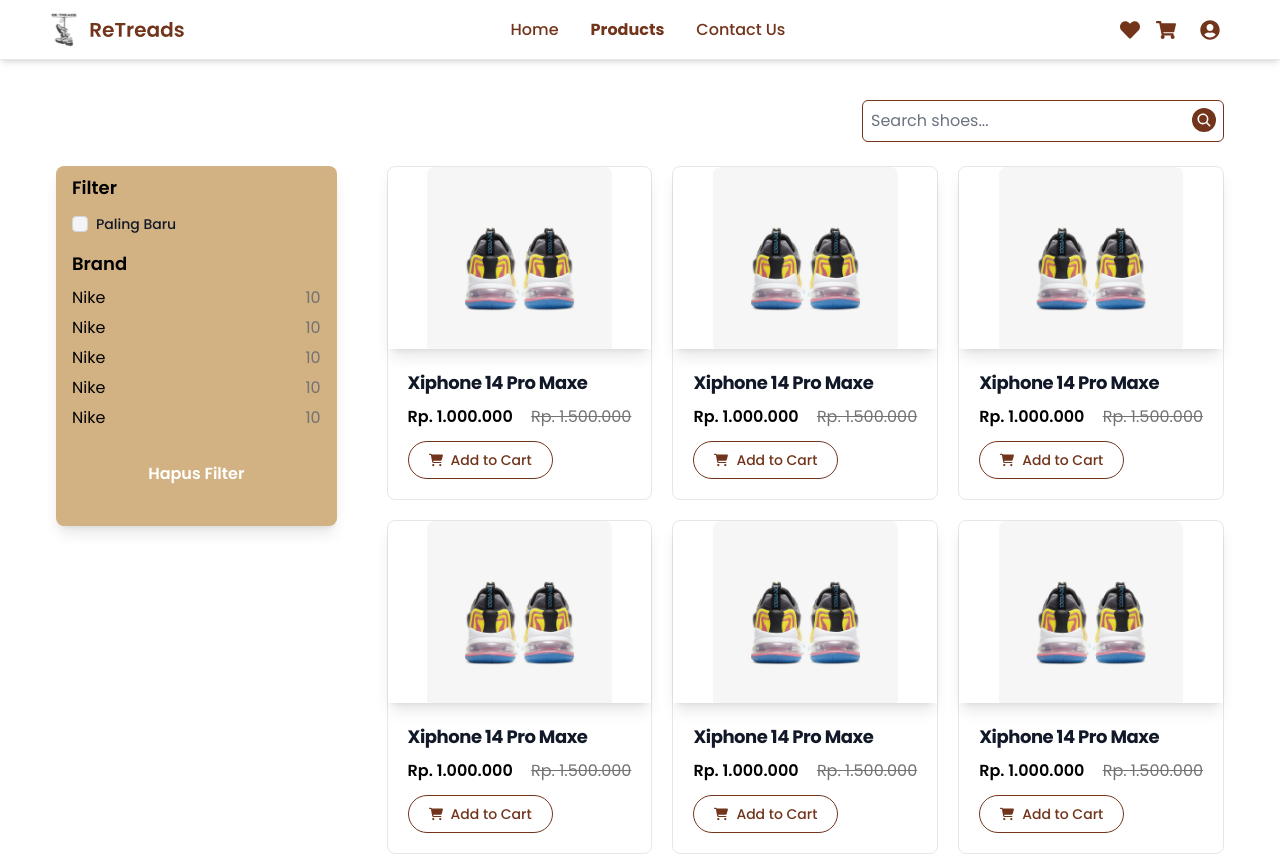
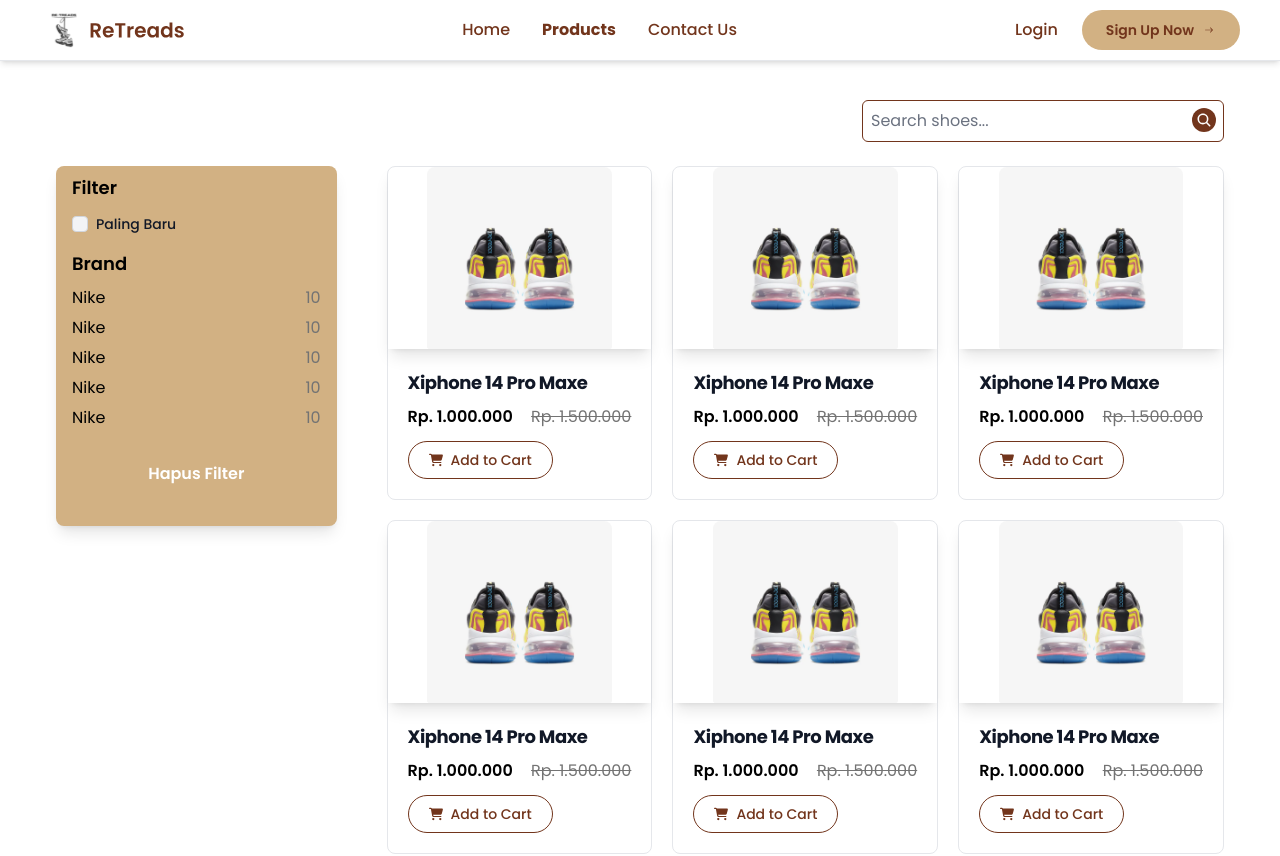
Before and after one commit to Kelompok-5-Final-Project-MSIB/kelompok5-finalproject-frontend, a Next.js app: page /products in a window 1280 px wide. Shown: the top 856 px of the page. Built offline with nearby package versions, Linux system fonts and the light colour scheme; no server answers.

Commit message:
added logic navbar after login

```diff
--- a/src/app/products/page.jsx
+++ b/src/app/products/page.jsx
@@ -10,7 +10,7 @@ import Filter from './components/Filter';
 const page = () => {
   const [isOpenModal, setIsOpenModal] = useState(false);
   const { data: session } = useSession();
-  console.log(session);
+  // console.log(session?.user?.accessToken);
   return (
     <section>
       <Navbar />
--- a/src/components/Navbar.jsx
+++ b/src/components/Navbar.jsx
@@ -7,8 +7,9 @@ import { GiHamburgerMenu } from 'react-icons/gi';
 import { FaShoppingCart, FaHeart, FaUserCircle } from 'react-icons/fa';
 import { signOut, useSession } from 'next-auth/react';
 const Navbar = () => {
-  const { data: session } = useSession();
-  const [status, setStatus] = useState(false);
+  const { data: session, status } = useSession();
+  console.log(status);
+  const [statuss, setStatus] = useState(false);
 
   const username = session?.user?.name;
   const path = usePathname();
@@ -42,7 +43,7 @@ const Navbar = () => {
 
           {/* dengan login */}
           <div className='flex items-center space-x-3 lg:order-2 md:space-x-0 rtl:space-x-reverse'>
-            <div className='flex items-center'>
+            <div className={`${status === 'authenticated' || status === 'loading' ? 'flex' : 'hidden'} items-center`}>
               <span className='hidden md:flex'>
                 <a
                   href='/'
@@ -87,7 +88,9 @@ const Navbar = () => {
               </div>
             </div>
             {/* tanpa login */}
-            <div className={`${status ? 'flex' : 'hidden'} items-center mr-1 font-medium lg:mr-0`}>
+            <div
+              className={`${status === 'unauthenticated' ? 'flex' : 'hidden'} items-center mr-1 font-medium lg:mr-0`}
+            >
               <a
                 href='/login'
                 className='font-semibold md:mr-6 text-primaryBrown md:font-medium'
```
